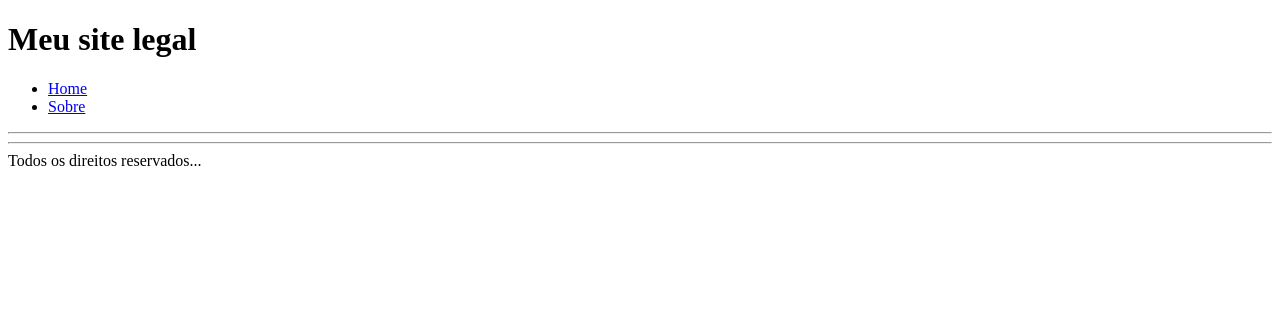
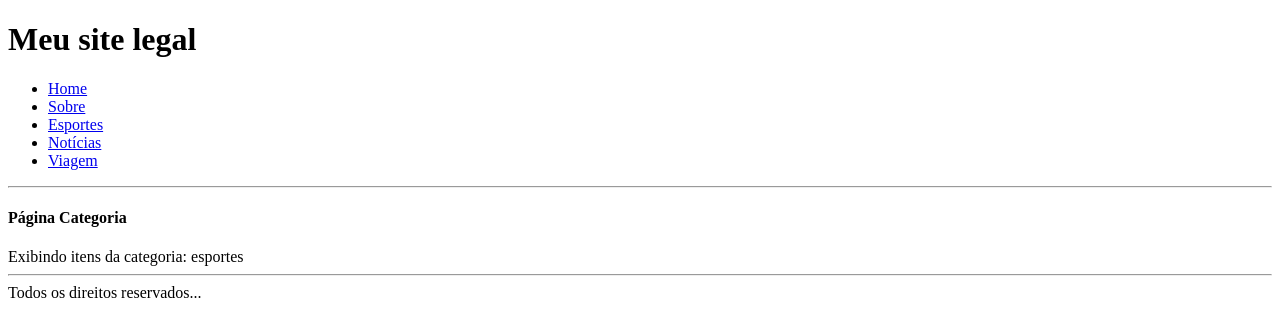
Before and after one commit to moisesjunior45/React-js, a React (Create React App) app in the folder Conceitos-basicos/react1/: page /categoria/esportes in a window 1280 px wide. Shown: the top 336 px of the page. Built offline with nearby package versions, Linux system fonts and the light colour scheme.

Commit message:
Aula 23 - Router - Parâmetros na url

```diff
--- a/Conceitos-basicos/react1/src/App.js
+++ b/Conceitos-basicos/react1/src/App.js
@@ -5,6 +5,7 @@ import Modal from './components/Modal';
 import { BrowserRouter, Switch, Route, Link } from 'react-router-dom';
 import Home from './pages/Home';
 import Sobre from './pages/Sobre';
+import Categoria from './pages/Categoria.js';
 
 
 // AULA 1 E 2
@@ -481,7 +482,7 @@ function App() {
 
 // Aula 22 - Router - Básico 2
 
-function App() {
+/*function App() {
   return (
     <BrowserRouter>
       <header>
@@ -514,6 +515,58 @@ function App() {
       </footer>
     </BrowserRouter>
   );
+}*/
+
+// Aula 23 - Router - Parâmetros na URL
+
+function App() {
+  return (
+    <BrowserRouter>
+      <header>
+        <h1>Meu site legal</h1>
+        <nav>
+          <ul>
+            <li>
+              <Link to="/">Home</Link>
+            </li>
+            <li>
+              <Link to="/sobre">Sobre</Link>
+            </li>
+            <li>
+            <Link to="/categoria/esportes">Esportes</Link>
+            </li>
+            <li>
+            <Link to="/categoria/noticias">Notícias</Link>
+            </li>
+            <li>
+            <Link to="/categoria/viagem">Viagem</Link>
+            </li>
+          </ul>
+        </nav>
+      </header>
+      <hr />
+
+      <Switch>
+        <Route exact path="/">
+          <Home />
+        </Route>
+
+        <Route  exact path="/sobre">
+          <Sobre />
+        </Route>
+
+        <Route path="/categoria/:cat">
+          <Categoria />
+        </Route>
+
+      </Switch>
+
+      <hr />
+      <footer>
+        Todos os direitos reservados...
+      </footer>
+    </BrowserRouter>
+  )
 }
 
 export default App;
--- /dev/null
+++ b/Conceitos-basicos/react1/src/pages/Categoria.js
@@ -0,0 +1,16 @@
+import React from "react";
+import { useParams } from 'react-router-dom';
+
+function Categoria() {
+
+    let { cat } = useParams();
+
+    return (
+        <div>
+            <h4>Página Categoria</h4>
+            Exibindo itens da categoria: {cat}
+        </div>
+    )
+}
+
+export default Categoria;
```
